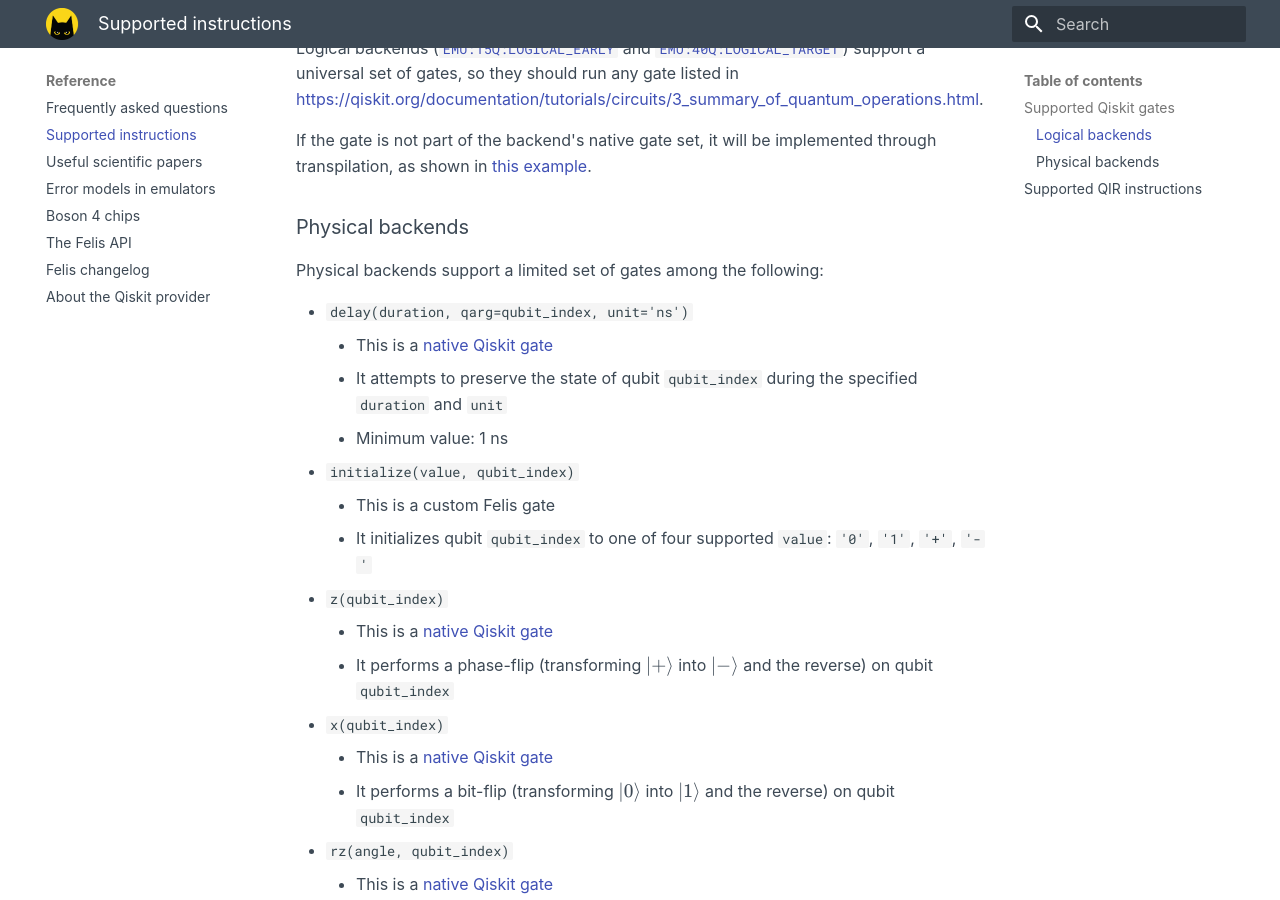
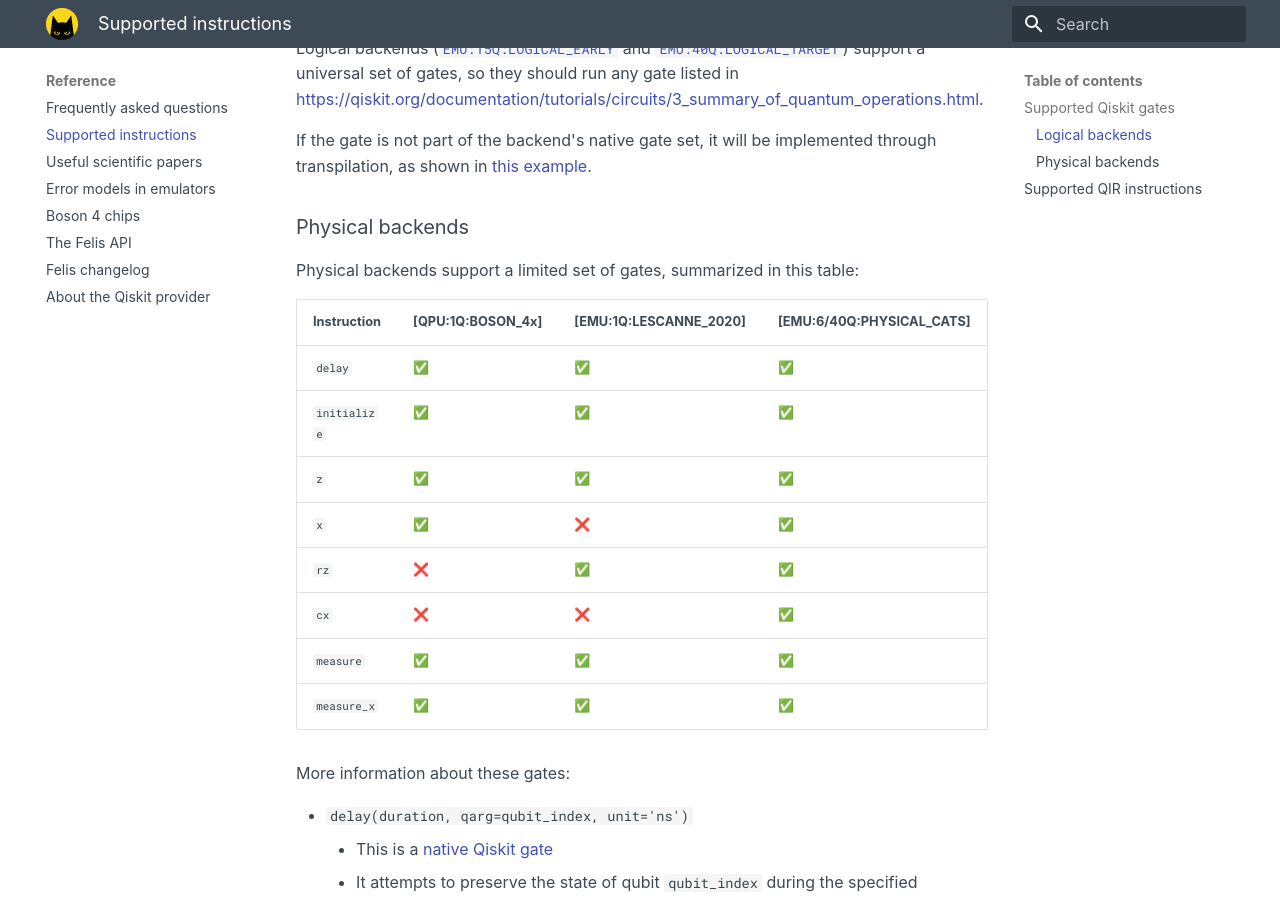
Before and after one commit to Alice-Bob-SW/felis, an MkDocs documentation site: the page built from docs/reference/supported_instructions.md, in a window 1280 px wide and 900 px high, scrolled down 289 px. Built offline with MkDocs 1.6.1 and Material for MkDocs 9.7.7, drawn with Linux system fonts in a browser that asks for light colours.

Commit message:
Added summary of supported gates

```diff
--- a/docs/reference/supported_instructions.md
+++ b/docs/reference/supported_instructions.md
@@ -10,7 +10,20 @@ If the gate is not part of the backend's native gate set, it will be implemented
 
 ### Physical backends
 
-Physical backends support a limited set of gates among the following:
+Physical backends support a limited set of gates, summarized in this table:
+
+| Instruction | [QPU:1Q:BOSON_4x] | [EMU:1Q:LESCANNE_2020] | [EMU:6/40Q:PHYSICAL_CATS] |
+| --- | --- | --- | --- |
+| `delay` | ✅ | ✅ | ✅ |
+| `initialize` | ✅ | ✅ | ✅ |
+| `z` | ✅ | ✅ | ✅ |
+| `x` | ✅ | ❌ | ✅ |
+| `rz` | ❌ | ✅ | ✅ |
+| `cx` | ❌ | ❌ | ✅ |
+| `measure` | ✅ | ✅ | ✅ |
+| `measure_x` | ✅ | ✅ | ✅ |
+
+More information about these gates:
 
 - `delay(duration, qarg=qubit_index, unit='ns')`
     - This is a [native Qiskit gate](https://docs.quantum.ibm.com/api/qiskit/qiskit.circuit.Delay)
```
